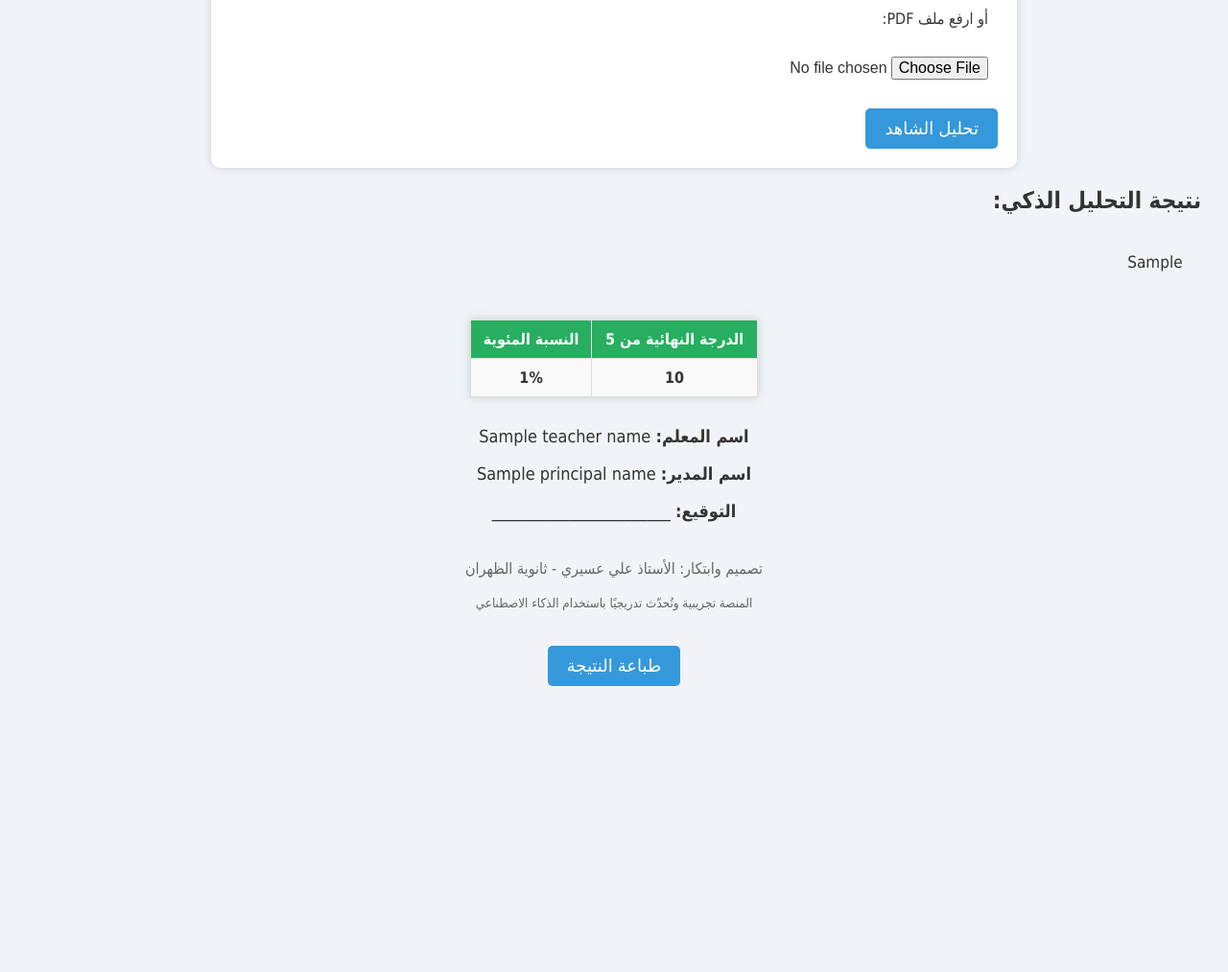
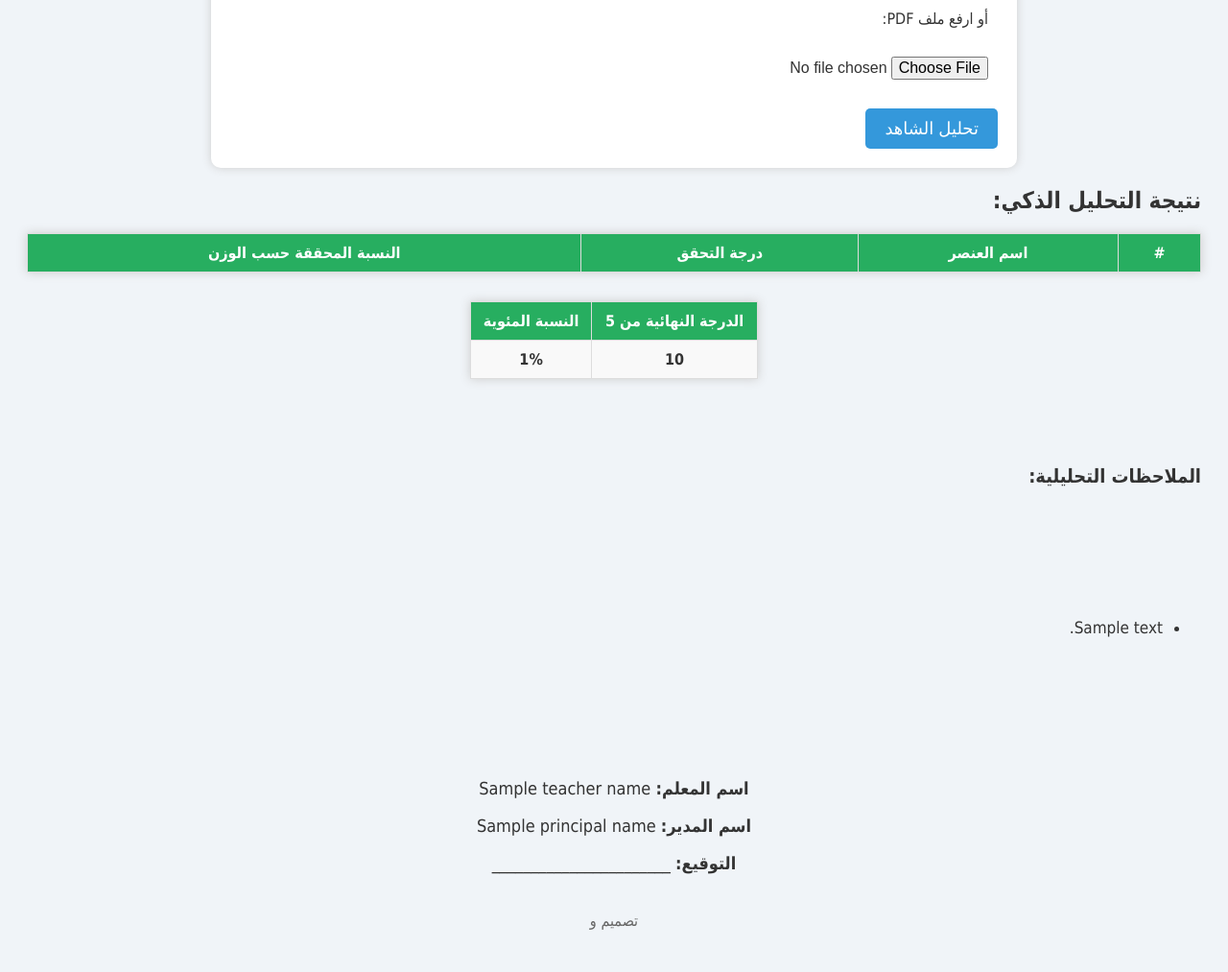
Before and after one commit to aliasiriiii/smart-ai, a Flask app: template templates/index.html in a window 1280 px wide. Shown: the part 822-1835 px from the top of the page at 96% size. Before the commit the page ends 1537 px from the top, so only its background shows below. Run offline with Flask 3, Linux system fonts and the light colour scheme; the template is opened without the code that fills it: most values are stand-ins (such as "Sample title", 1, 10 or a date in 2020); lists and menus that the app fills with data are empty.

Commit message:
Update index.html

```diff
--- a/templates/index.html
+++ b/templates/index.html
@@ -101,10 +101,30 @@
 {% if gpt_result %}
 <div id="print-section">
   <h2>نتيجة التحليل الذكي:</h2>
-  <div style="white-space: pre-wrap; font-size: 17px;">
-    {{ gpt_result | safe }}
-  </div>
 
+  <!-- جدول العناصر الرسمية -->
+  <table>
+    <thead>
+      <tr>
+        <th>#</th>
+        <th>اسم العنصر</th>
+        <th>درجة التحقق</th>
+        <th>النسبة المحققة حسب الوزن</th>
+      </tr>
+    </thead>
+    <tbody>
+      {% for idx, item in enumerate(gpt_result['elements'], start=1) %}
+      <tr>
+        <td>{{ idx }}</td>
+        <td>{{ item['name'] }}</td>
+        <td>{{ item['score'] }}</td>
+        <td>{{ item['percentage'] }}%</td>
+      </tr>
+      {% endfor %}
+    </tbody>
+  </table>
+
+  <!-- الدرجة النهائية والنسبة الإجمالية -->
   {% if final_score %}
   <table style="width: 300px; margin: 30px auto;">
     <tr style="background-color: #27ae60; color: white;">
@@ -116,21 +136,25 @@
       <td><strong>{{ final_percentage }}%</strong></td>
     </tr>
   </table>
+  {% endif %}
+
+  <!-- ملاحظات تحليلية -->
+  <div style="white-space: pre-wrap; font-size: 17px;">
+    <h3>الملاحظات التحليلية:</h3>
+    <ul>
+      {% for note in gpt_result['notes'] %}
+      <li>{{ note }}</li>
+      {% endfor %}
+    </ul>
+  </div>
 
   <div style="text-align: center; font-size: 18px; margin-top: 30px;">
     <p><strong>اسم المعلم:</strong> {{ teacher_name }}</p>
     <p><strong>اسم المدير:</strong> {{ principal_name }}</p>
     <p><strong>التوقيع:</strong> _______________________</p>
   </div>
-  {% endif %}
 </div>
 {% endif %}
 
 <div class="footer no-print">
-  <p>تصميم وابتكار: الأستاذ علي عسيري - ثانوية الظهران</p>
-  <p><small>المنصة تجريبية وتُحدّث تدريجيًا باستخدام الذكاء الاصطناعي</small></p>
-  <button onclick="window.print()">طباعة النتيجة</button>
-</div>
-
-</body>
-</html>
+  <p>تصميم و
```
